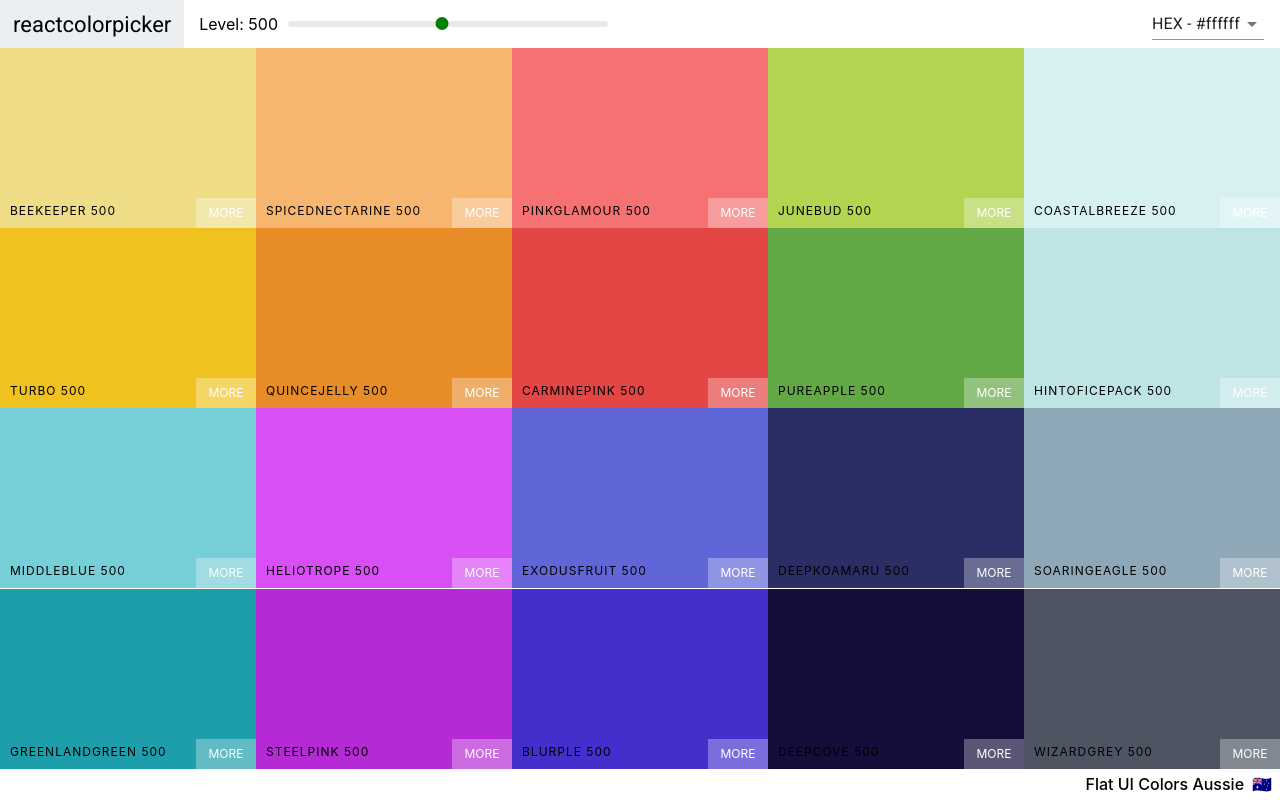
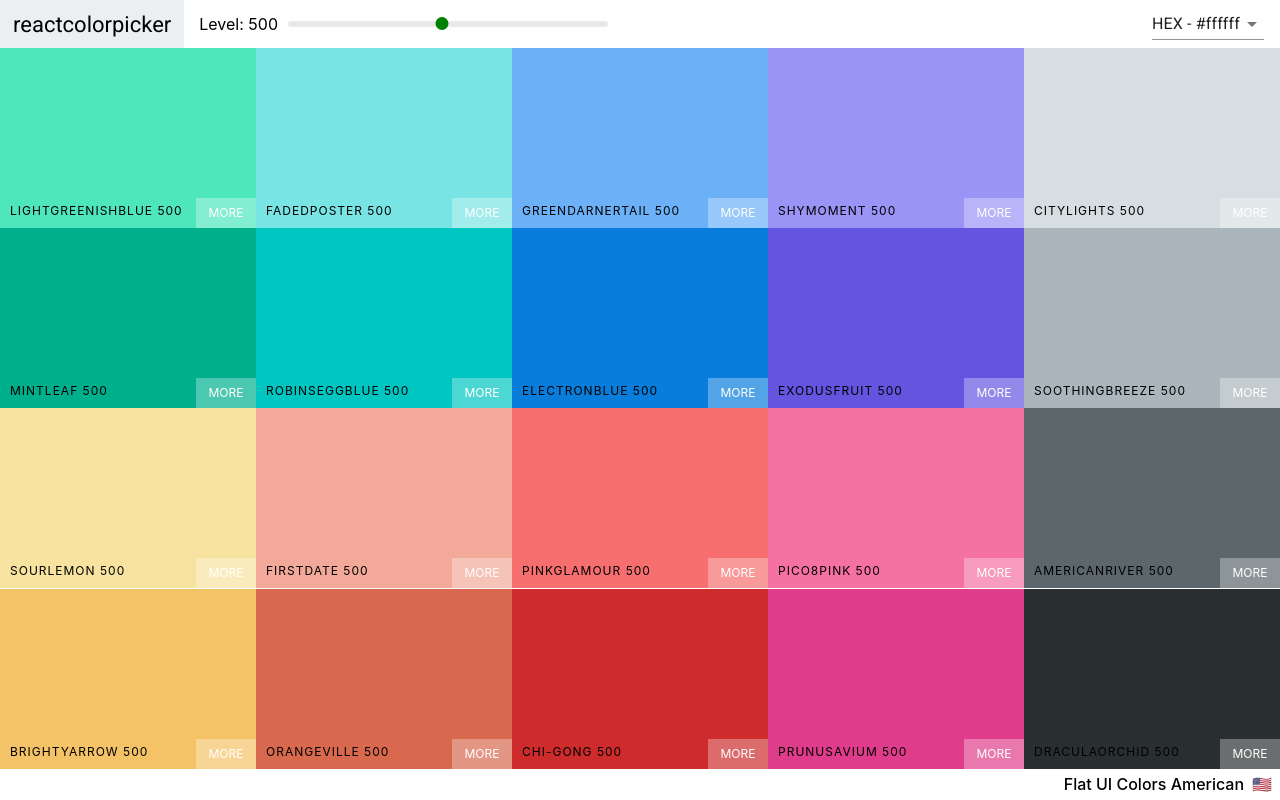
Before and after one commit to shikhar0208/Color-Palette-App, a React (Create React App) app: page /palette/flat-ui-colors-american in a window 1280 px wide. Built offline with nearby package versions, Linux system fonts and the light colour scheme.

Commit message:
Add PaletteList and setup Links and routers

```diff
--- a/package.json
+++ b/package.json
@@ -13,6 +13,7 @@
     "react": "^16.13.1",
     "react-copy-to-clipboard": "^5.0.2",
     "react-dom": "^16.13.1",
+    "react-router-dom": "^5.1.2",
     "react-scripts": "3.4.1"
   },
   "scripts": {
--- a/src/App.js
+++ b/src/App.js
@@ -1,15 +1,33 @@
 import React from 'react';
+import {Route, Switch} from 'react-router-dom';
 import Palette from './Palette';
+import PaletteList from './PaletteList';
 import './App.css';
-import seedPalette from './seedPalettes';
+import seedPalettes from './seedPalettes';
 import { generatePalette } from './ColorHelper';
 
 class App extends React.Component {
+  findPalette(id) {
+    return seedPalettes.find(function(palette) {
+      return palette.id === id;
+    });
+  }
   render() {
     return (
-      <div>
-        <Palette palette={generatePalette(seedPalette[4])}/>
-      </div>
+      <Switch>
+        <Route path="/" exact={true} render={() => <PaletteList palettes={seedPalettes}/>}/>
+        <Route
+          path="/palette/:id"
+          render={(routeProps) => (
+            <Palette
+              palette={generatePalette(this.findPalette(routeProps.match.params.id))}
+            />
+          )}
+        />
+      </Switch>
+      // <div>
+      //   <Palette palette={generatePalette(seedPalettes[4])}/>
+      // </div>
     )
   }
 }
--- a/src/Navbar.js
+++ b/src/Navbar.js
@@ -1,4 +1,5 @@
 import React from "react";
+import { Link } from 'react-router-dom';
 import Select from '@material-ui/core/Select';
 import MenuItem from '@material-ui/core/MenuItem';
 import Snackbar from '@material-ui/core/Snackbar';
@@ -28,7 +29,7 @@
     return (
       <header className="Navbar">
         <div className="logo">
-          <a href="#">reactcolorpicker</a>
+          <Link to="/">reactcolorpicker</Link>
         </div>
         <div className="slider-container">
           <span>Level: {this.props.level}</span>
--- /dev/null
+++ b/src/PaletteList.js
@@ -0,0 +1,22 @@
+import React from 'react';
+import { Link } from 'react-router-dom';
+
+class PaletteList extends React.Component {
+  render() {
+    const { palettes } = this.props;
+    return (
+      <div>
+        <h1>React-colors</h1>
+        {
+          palettes.map(palette => (
+            <p>
+            <Link to={`/palette/${palette.id}`} >{palette.paletteName}</Link>
+            </p>
+          ))
+        }
+      </div>
+    );
+  };
+};
+
+export default PaletteList;
--- a/src/index.js
+++ b/src/index.js
@@ -1,10 +1,13 @@
 import React from 'react';
 import ReactDOM from 'react-dom';
+import { BrowserRouter } from 'react-router-dom';
 import './index.css';
 import App from './App';
 
 
 ReactDOM.render(
-  <App />,
+  <BrowserRouter>
+    <App />
+  </BrowserRouter>,
   document.getElementById('root')
 );
```
Also changed, not shown: 1 other file (tests, documents, lock files or other folders).
